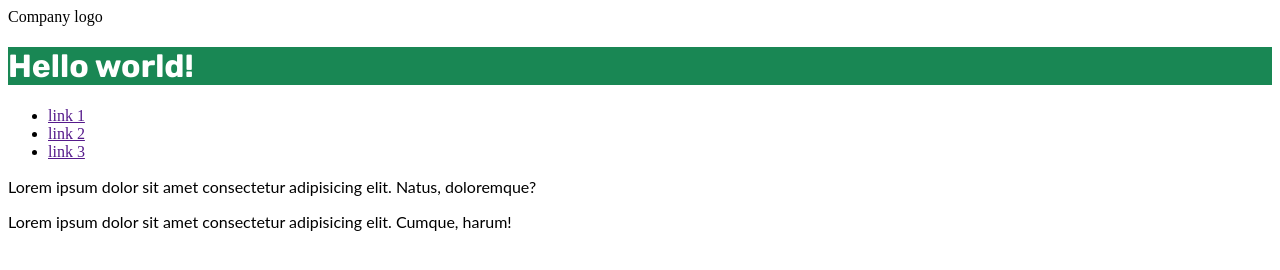
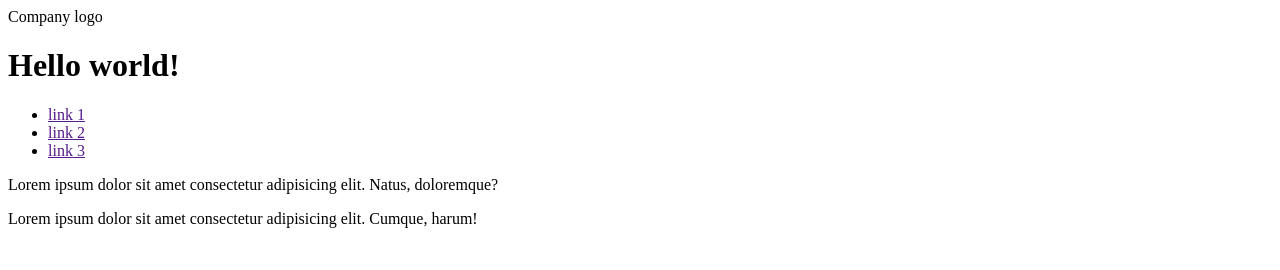
Before and after one commit to alejandrogomezdp/training-dom, a plain HTML site: page index.html in a window 1280 px wide. Drawn offline with Linux system fonts and the light colour scheme.

Commit message:
after css change

```diff
--- a/css/style.css
+++ b/css/style.css
@@ -1,11 +1,3 @@
-@font-face {
-  font-family: "Open Sans";
-  src: url(/var/www/Code/project-template/Open Sans/OpenSans-Light.ttf)
-  format("truetype");
-  }
-  h1 {
-  font-family: "Open Sans";
-  }
 :root {
     --blue: #0d6efd;
     --indigo: #6610f2;
@@ -20,14 +12,4 @@
     --white: #fff;
     --gray: #adb5bd;
     --ma: margin-auto;
-
-  }
-  h1 {
-    background-color: var(--green);
-    color: var(--white);
-    font-family: Rubik
-  }
-  p{
-    font-family: Lato;
-
-  }
+}
```
